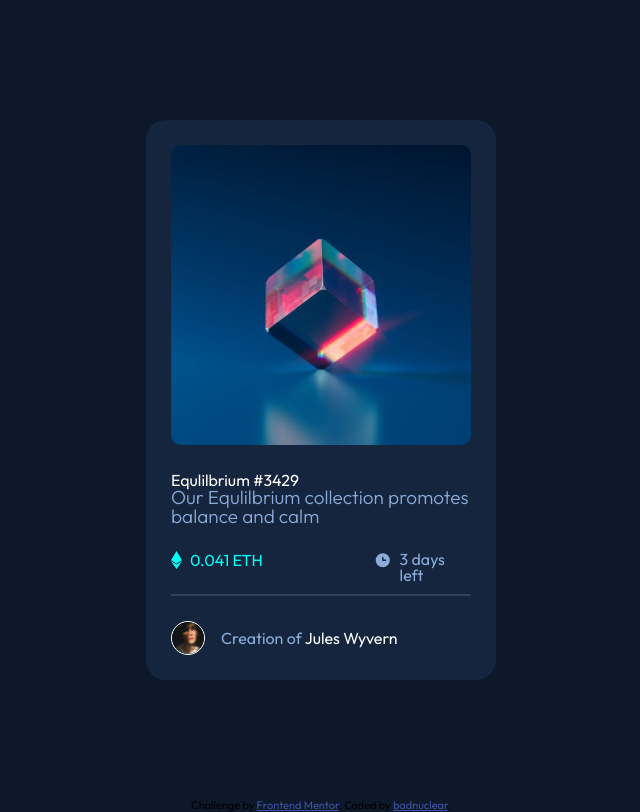
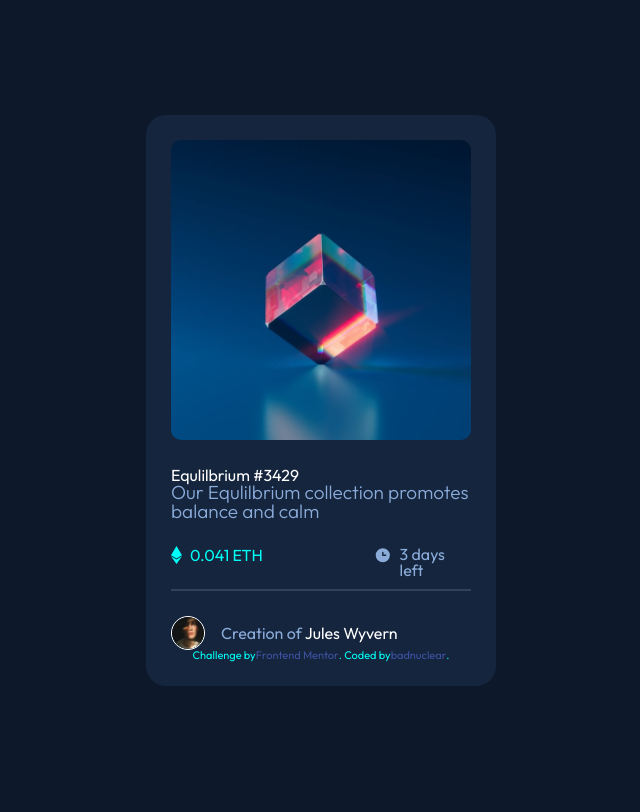
Before and after one commit to badnuclear/nft-preview-card-component-main, a plain HTML site: page index.html in a window 1280 px wide. Shown: the whole page, without its empty margins (319-959 px from the left). Drawn offline with Linux system fonts and the light colour scheme.

Commit message:
링크 추가 및 수정

```diff
--- a/index.html
+++ b/index.html
@@ -59,14 +59,13 @@
             <span class="card-creator-name" href="#">Jules Wyvern</span>
           </span>
         </div>
+        <div class="attribution">
+          Challenge by
+          <a href="https://www.frontendmentor.io?ref=challenge" target="_blank"
+            >Frontend Mentor</a
+          >. Coded by <a href="https://github.com/badnuclear">badnuclear</a>.
+        </div>
       </div>
-    </div>
-
-    <div class="attribution">
-      Challenge by
-      <a href="https://www.frontendmentor.io?ref=challenge" target="_blank"
-        >Frontend Mentor</a
-      >. Coded by <a href="https://github.com/badnuclear">badnuclear</a>.
     </div>
   </body>
 </html>
--- a/styles.css
+++ b/styles.css
@@ -120,3 +120,19 @@ p {
   cursor: pointer;
   opacity: 1;
 }
+.attribution {
+  display: flex;
+  justify-content: center;
+  align-items: center;
+  font-size: 15px;
+  top: 15px;
+  color: var(--cyan);
+}
+.attribution a {
+  text-decoration: none;
+  transition: var(--transition);
+}
+.attribution a:hover {
+  cursor: pointer;
+  color: palevioletred;
+}
```
